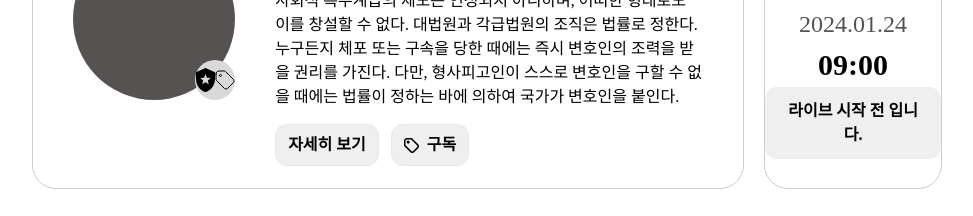
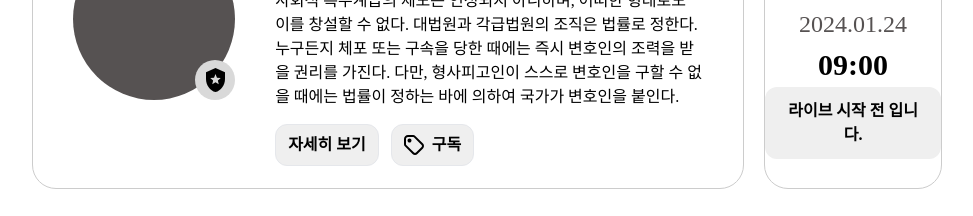
Before and after one commit to dnwnsrb11/grimtalk, a React (Vite) app: page /lecture in a window 1280 px wide. Shown: the part 523-739 px from the top of the page, without its empty margins (153-1126 px from the left). Built offline with nearby package versions, Linux system fonts and the light colour scheme; a web font is replaced by a local one.

Commit message:
feat:즐겨찾기 아이콘 추가

```diff
--- a/src/components/common/icons.jsx
+++ b/src/components/common/icons.jsx
@@ -35,22 +35,34 @@ const StudentLogo = ({ className, width, height }) => (
 );
 
 // 즐겨찾기 아이콘 추가
-const FavoritIcon = ({ className, width, height }) => (
-  <svg width="20" height="20" viewBox="0 0 20 20" fill="none" xmlns="http://www.w3.org/2000/svg">
+const FavoritIcon = ({
+  className = '',
+  width = 20,
+  height = 20,
+  stroke = 'black',
+  strokeWidth = 2,
+}) => (
+  <svg
+    width={width}
+    height={height}
+    viewBox="0 0 20 20"
+    fill="none"
+    xmlns="http://www.w3.org/2000/svg"
+    className={className}
+  >
     <path
       d="M4.5 5.5C4.5 5.76522 4.60536 6.01957 4.79289 6.20711C4.98043 6.39464 5.23478 6.5 5.5 6.5C5.76522 6.5 6.01957 6.39464 6.20711 6.20711C6.39464 6.01957 6.5 5.76522 6.5 5.5C6.5 5.23478 6.39464 4.98043 6.20711 4.79289C6.01957 4.60536 5.76522 4.5 5.5 4.5C5.23478 4.5 4.98043 4.60536 4.79289 4.79289C4.60536 4.98043 4.5 5.23478 4.5 5.5Z"
-      stroke="black"
-      width={width}
-      height={height}
-      stroke-linecap="round"
-      stroke-linejoin="round"
+      stroke={stroke}
+      strokeWidth={strokeWidth}
+      strokeLinecap="round"
+      strokeLinejoin="round"
     />
     <path
       d="M1 4V9.172C1.00011 9.70239 1.2109 10.211 1.586 10.586L9.296 18.296C9.74795 18.7479 10.3609 19.0017 11 19.0017C11.6391 19.0017 12.252 18.7479 12.704 18.296L18.296 12.704C18.7479 12.252 19.0017 11.6391 19.0017 11C19.0017 10.3609 18.7479 9.74795 18.296 9.296L10.586 1.586C10.211 1.2109 9.70239 1.00011 9.172 1H4C3.20435 1 2.44129 1.31607 1.87868 1.87868C1.31607 2.44129 1 3.20435 1 4Z"
-      stroke="black"
-      stroke-width={width}
-      stroke-linecap="round"
-      stroke-linejoin="round"
+      stroke={stroke}
+      strokeWidth={strokeWidth}
+      strokeLinecap="round"
+      strokeLinejoin="round"
     />
   </svg>
 );
--- a/src/components/lecture/LectureProfile.jsx
+++ b/src/components/lecture/LectureProfile.jsx
@@ -24,7 +24,6 @@ export const LectureProfile = () => {
                 <div className="absolute bottom-0 right-0 flex min-h-[40px] min-w-[40px] items-center justify-center rounded-full bg-disabled-font-color">
                   {/* 뱃지 svg로 초기화 */}
                   <DefaultBadge />
-                  <FavoritIcon />
                 </div>
               </div>
             </div>
@@ -40,13 +39,19 @@ export const LectureProfile = () => {
                   자세히 보기
                 </button>
                 {checkSubscribe ? (
-                  <button className="flex items-center gap-2 rounded-xl border bg-primary-color p-2 px-3 font-semibold text-white transition-all duration-300 hover:bg-bg-gray-color hover:text-black">
-                    <img src={subscribe} alt="subscribeIMG" />
+                  <button className="group flex items-center gap-2 rounded-xl border bg-primary-color p-2 px-3 font-semibold text-white transition-all duration-300 hover:bg-bg-gray-color hover:text-black">
+                    <FavoritIcon
+                      className="stroke-white transition-colors duration-0 group-hover:stroke-black"
+                      stroke="currentColor"
+                    />
                     구독
                   </button>
                 ) : (
-                  <button className="flex items-center gap-2 rounded-xl border bg-bg-gray-color p-2 px-3 font-semibold transition-all duration-300 hover:bg-primary-color hover:text-white">
-                    <img src={subscribe} alt="subscribeIMG" />
+                  <button className="group flex items-center gap-2 rounded-xl border bg-bg-gray-color p-2 px-3 font-semibold transition-all duration-300 hover:bg-primary-color hover:text-white">
+                    <FavoritIcon
+                      className="stroke-black transition-colors duration-0 group-hover:stroke-white"
+                      stroke="currentColor"
+                    />
                     구독
                   </button>
                 )}
```
